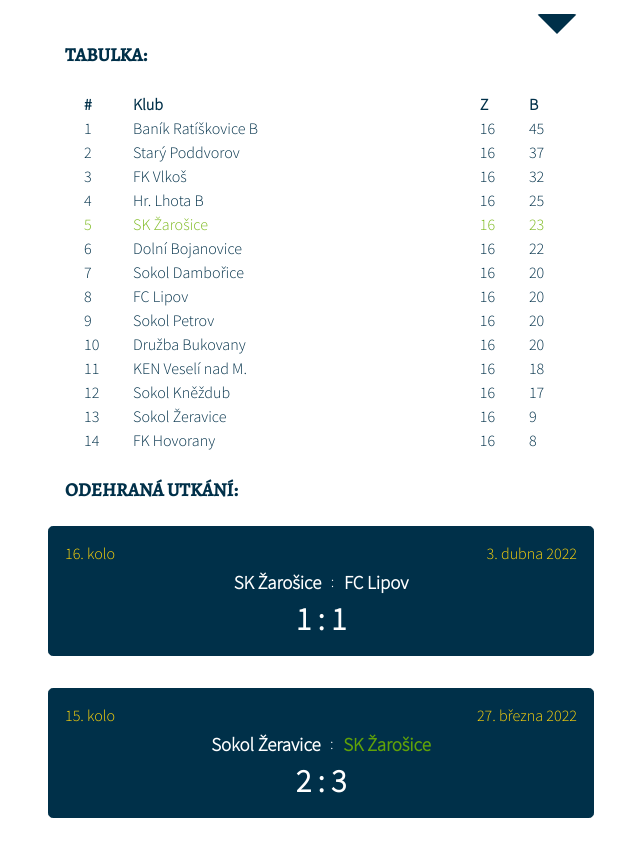
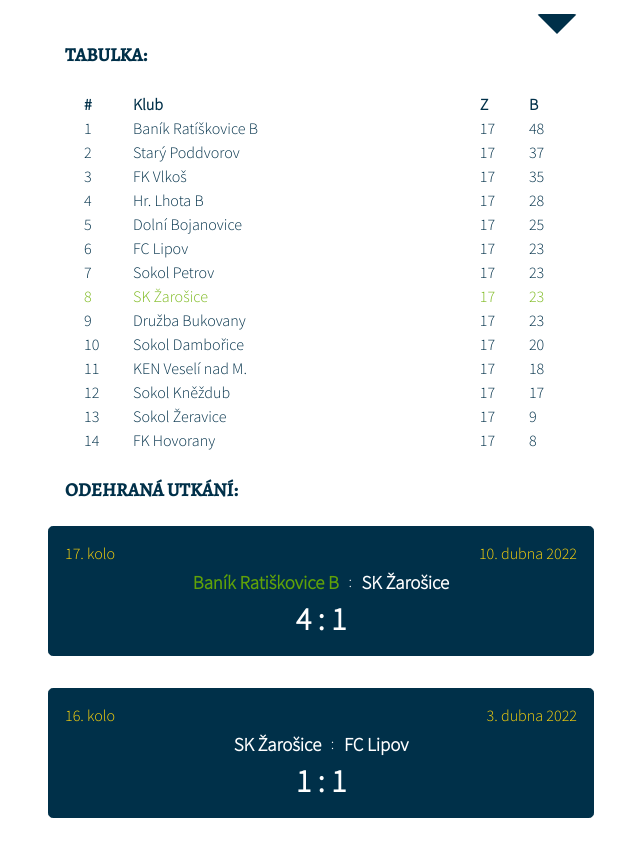
Before and after one commit to StanaSimec/sk-zarosice-web, a React (Create React App) app: page / in a window 1280 px wide. Shown: the part 484-1332 px from the top of the page, without its empty margins (319-959 px from the left). Built offline with nearby package versions, Linux system fonts and the light colour scheme.

Commit message:
results update

```diff
--- a/src/data/points.js
+++ b/src/data/points.js
@@ -1,38 +1,38 @@
 export const POINTS = {
   A_TEAM: [
-    { position: 1, team: "Baník Ratíškovice B", matches: 16, points: 45 },
-    { position: 2, team: "Starý Poddvorov", matches: 16, points: 37 },
-    { position: 3, team: "FK Vlkoš", matches: 16, points: 32 },
-    { position: 4, team: "Hr. Lhota B", matches: 16, points: 25 },
-    { position: 5, team: "SK Žarošice", matches: 16, points: 23 },
-    { position: 6, team: "Dolní Bojanovice", matches: 16, points: 22 },
-    { position: 7, team: "Sokol Dambořice", matches: 16, points: 20 },
-    { position: 8, team: "FC Lipov", matches: 16, points: 20 },
-    { position: 9, team: "Sokol Petrov", matches: 16, points: 20 },
-    { position: 10, team: "Družba Bukovany", matches: 16, points: 20 },
-    { position: 11, team: "KEN Veselí nad M.", matches: 16, points: 18 },
-    { position: 12, team: "Sokol Kněždub", matches: 16, points: 17 },
-    { position: 13, team: "Sokol Žeravice", matches: 16, points: 9 },
-    { position: 14, team: "FK Hovorany", matches: 16, points: 8 },
+    { position: 1, team: "Baník Ratíškovice B", matches: 17, points: 48 },
+    { position: 2, team: "Starý Poddvorov", matches: 17, points: 37 },
+    { position: 3, team: "FK Vlkoš", matches: 17, points: 35 },
+    { position: 4, team: "Hr. Lhota B", matches: 17, points: 28 },
+    { position: 5, team: "Dolní Bojanovice", matches: 17, points: 25 },
+    { position: 6, team: "FC Lipov", matches: 17, points: 23 },
+    { position: 7, team: "Sokol Petrov", matches: 17, points: 23 },
+    { position: 8, team: "SK Žarošice", matches: 17, points: 23 },
+    { position: 9, team: "Družba Bukovany", matches: 17, points: 23 },
+    { position: 10, team: "Sokol Dambořice", matches: 17, points: 20 },
+    { position: 11, team: "KEN Veselí nad M.", matches: 17, points: 18 },
+    { position: 12, team: "Sokol Kněždub", matches: 17, points: 17 },
+    { position: 13, team: "Sokol Žeravice", matches: 17, points: 9 },
+    { position: 14, team: "FK Hovorany", matches: 17, points: 8 },
   ],
   U19: [
-    { position: 1, team: "FK Ratíškovice B", matches: 11, points: 27 },
-    { position: 2, team: "FK Milotice", matches: 11, points: 26 },
-    { position: 3, team: "Charvátská N. V.", matches: 11, points: 26 },
-    { position: 4, team: "Kobylí-Bořetice", matches: 11, points: 25 },
+    { position: 1, team: "Charvátská N. V.", matches: 12, points: 29 },
+    { position: 2, team: "FK Ratíškovice B", matches: 11, points: 27 },
+    { position: 3, team: "FK Milotice", matches: 11, points: 26 },
+    { position: 4, team: "Kobylí-Bořetice", matches: 12, points: 25 },
     { position: 5, team: "Čejkovice-Hovorany", matches: 11, points: 18 },
-    { position: 6, team: "Agro Vnorovy", matches: 11, points: 16 },
-    { position: 7, team: "Těmice-Mor.Písek", matches: 11, points: 14 },
-    { position: 8, team: "SK Žarošice", matches: 11, points: 11 },
-    { position: 9, team: "Družba Bukovany", matches: 11, points: 9 },
-    { position: 10, team: "Sokol Brumovice", matches: 11, points: 3 },
-    { position: 11, team: "SK Kostelec", matches: 10, points: 0 },
+    { position: 6, team: "Těmice-Mor.Písek", matches: 12, points: 17 },
+    { position: 7, team: "Agro Vnorovy", matches: 12, points: 16 },
+    { position: 8, team: "SK Žarošice", matches: 12, points: 14 },
+    { position: 9, team: "Družba Bukovany", matches: 12, points: 9 },
+    { position: 10, team: "Sokol Brumovice", matches: 12, points: 6 },
+    { position: 11, team: "SK Kostelec", matches: 11, points: 0 },
   ],
   U15: [
     { position: 1, team: "Čejč-Hovorany", matches: 7, points: 16 },
-    { position: 2, team: "SK Žarošice", matches: 7, points: 15 },
-    { position: 3, team: "Sokol Petrov", matches: 9, points: 13 },
-    { position: 4, team: "Mor.Písek-Žeravice", matches: 8, points: 10 },
-    { position: 5, team: "FK Milotice", matches: 9, points: 2 },
+    { position: 2, team: "Sokol Petrov", matches: 10, points: 16 },
+    { position: 3, team: "SK Žarošice", matches: 8, points: 15 },
+    { position: 4, team: "Mor.Písek-Žeravice", matches: 9, points: 13 },
+    { position: 5, team: "FK Milotice", matches: 10, points: 2 },
   ],
 };
--- a/src/data/results.js
+++ b/src/data/results.js
@@ -2,6 +2,14 @@ import { TEAMS } from "../constants/constants";
 
 export const RESULTS = {
   A_TEAM: [
+    {
+      round: 17,
+      date:  new Date("2022-04-10"),
+      homeTeam: TEAMS.RATISKOVICE,
+      homeScore: 4,
+      awayTeam: TEAMS.ZAROSICE,
+      awayScore: 1
+    },
     {
       round: 16,
       date:  new Date("2022-04-03"),
@@ -133,6 +141,14 @@ export const RESULTS = {
   ],
   U19: [
     {
+      round: 15,
+      date: new Date("2022-04-10"),
+      homeTeam: TEAMS.KOSTELEC,
+      homeScore: 1,
+      awayTeam: TEAMS.ZAROSICE,
+      awayScore: 7,
+    },
+    {
       round: 14,
       date: new Date("2022-04-03"),
       homeTeam: TEAMS.ZAROSICE,
@@ -223,6 +239,14 @@ export const RESULTS = {
   ],
   U15: [
     {
+      round: 15,
+      date: new Date("2022-04-10"),
+      homeTeam: TEAMS.PETROV,
+      homeScore: 6,
+      awayTeam: TEAMS.ZAROSICE,
+      awayScore: 1,
+    },
+    {
       round: 1,
       date: new Date("2021-10-23"),
       homeTeam: TEAMS.ZAROSICE,
```
Also changed, not shown: 1 other file (tests, documents, lock files or other folders).
